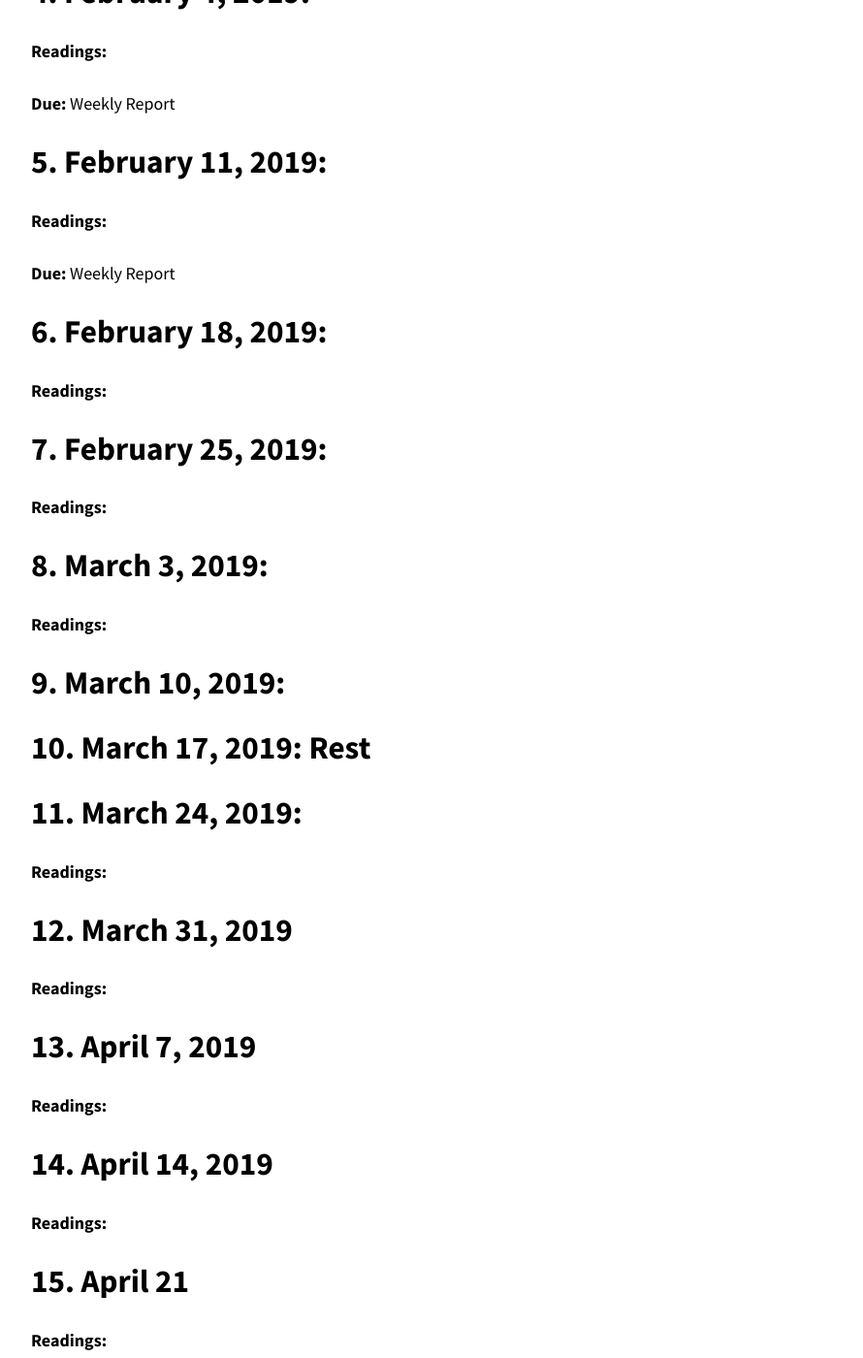
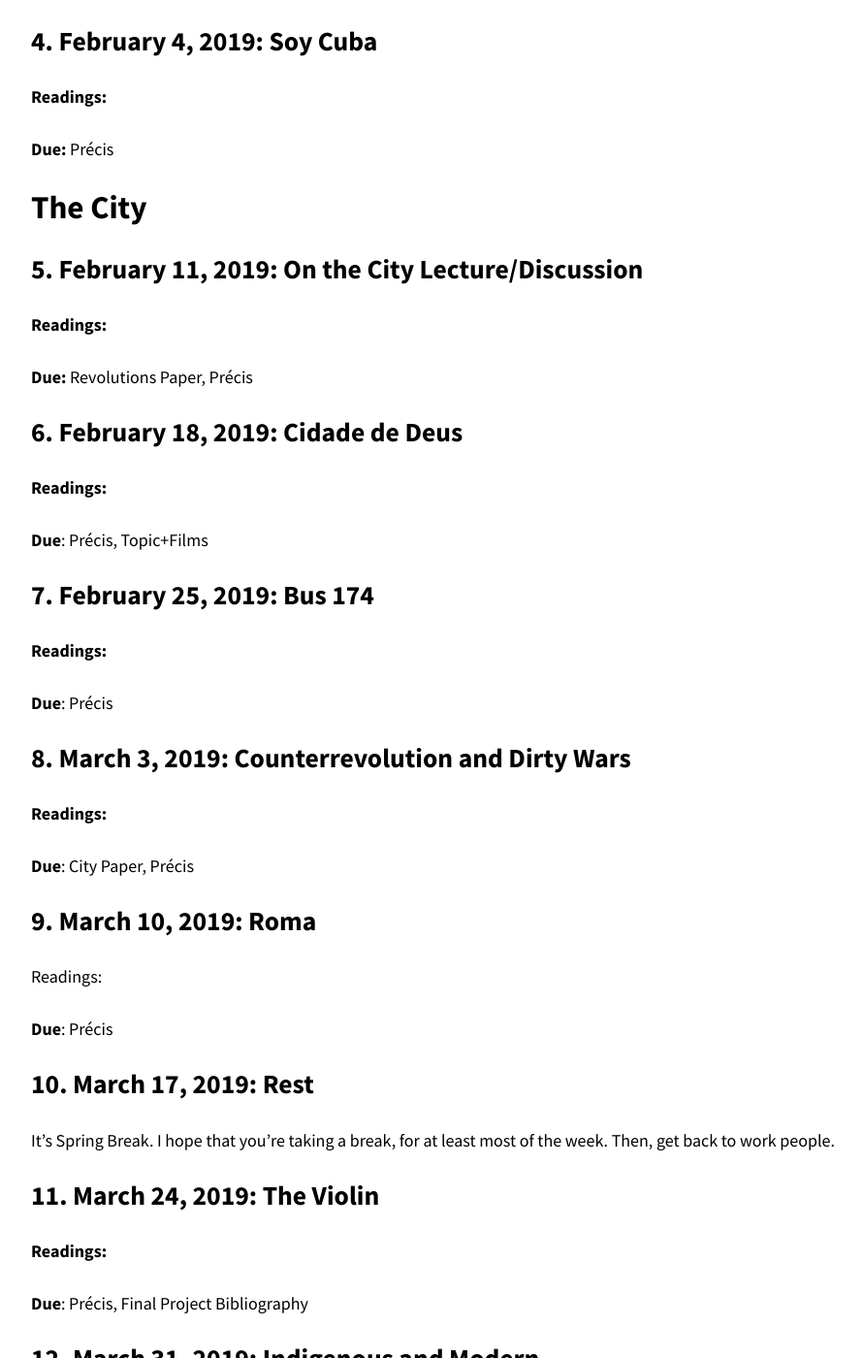
Before and after one commit to chadblack/2020Film, a Jekyll site: the page built from calendar.md, in a window 1280 px wide and 1400 px high, scrolled down 775 px. Shown: the whole window at 97% size, without its empty margins (114-1004 px from the left). Built offline with Jekyll 4.4.1, drawn with Linux system fonts in a browser that asks for light colours; nearby versions of some CDN libraries; some of the changed text lies outside the part shown.

Commit message:
straightening the weekly calendar out

```diff
--- a/calendar.md
+++ b/calendar.md
@@ -9,66 +9,92 @@ title: calendar
 
 **Due:**
 
-# 2. January 21, 2019: Revolutions 1
+# Origins of Revolution
+
+## 2. January 21, 2019: Lecture/Discussion
 
 **Readings:**
 
-**Due:**
+**Due:** Précis
 
 
-# 3. January 28, 2019: Revolutions 2
+## 3. January 28, 2019: ¡Que Viva México!
 
 **Readings:**
 
-**Due:** Weekly Report
+**Due:** Précis
 
-# 4. February 4, 2019:
+## 4. February 4, 2019: Soy Cuba
 
 **Readings:**
 
-**Due:** Weekly Report
+**Due:** Précis
 
-# 5. February 11, 2019:
+# The City
+
+## 5. February 11, 2019: On the City Lecture/Discussion
 
 **Readings:**
 
-**Due:** Weekly Report
+**Due:** Revolutions Paper, Précis
 
-# 6. February 18, 2019:
+## 6. February 18, 2019: Cidade de Deus
 
 **Readings:**
 
-# 7. February 25, 2019:
+**Due**: Précis, Topic+Films
+
+
+## 7. February 25, 2019: Bus 174
 
 **Readings:**
 
-# 8. March 3, 2019:
+**Due**: Précis
+
+## 8. March 3, 2019: Counterrevolution and Dirty Wars
 
 **Readings:**
 
-# 9. March 10, 2019:
+**Due**: City Paper, Précis
 
-# 10. March 17, 2019: Rest
+## 9. March 10, 2019: Roma
 
+Readings:
 
-# 11. March 24, 2019:
+**Due**: Précis
+
+## 10. March 17, 2019: Rest
+
+It's Spring Break. I hope that you're taking a break, for at least most of the
+week. Then, get back to work people.
+
+## 11. March 24, 2019: The Violin
 
 **Readings:**
 
-# 12. March 31, 2019
+**Due**: Précis, Final Project Bibliography
+
+## 12. March 31, 2019: Indigenous and Modern
 
 **Readings:**
 
-# 13. April 7, 2019
+**Due**: Counterrevolutions Paper, Précis
+
+## 13. April 7, 2019: Birds of Passage
 
 **Readings:**
 
-# 14. April 14, 2019
+**Due**: Précis
+
+## 14. April 14, 2019: Ixcanul
 
 **Readings:**
 
-# 15. April 21
+**Due**: Précis
 
-**Readings:**
+## 15. April 21: Discussion of your projects
+
+**Due**: Indigenous Modernities Paper
+
 
 # FINAL Project DUE
```
